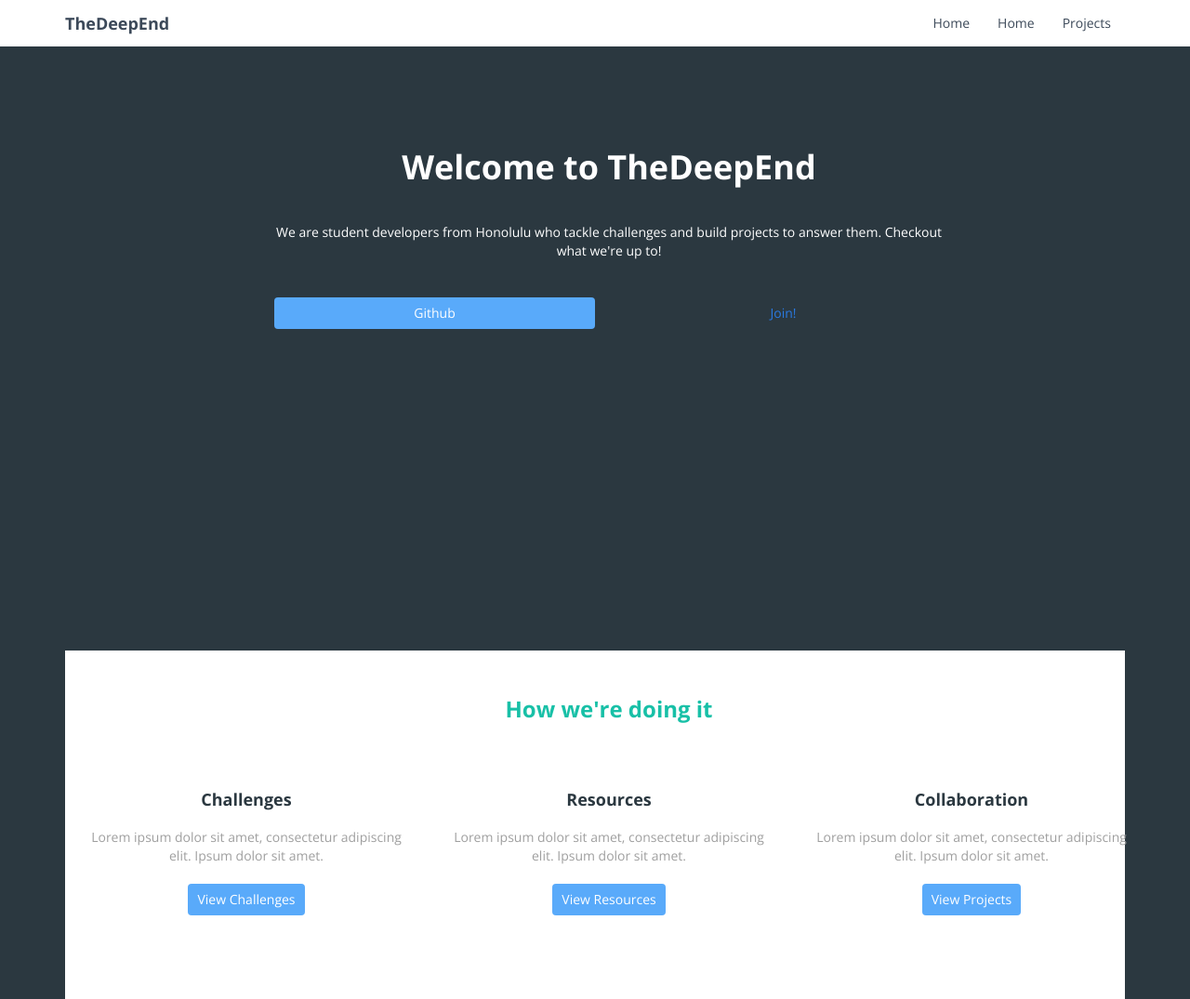
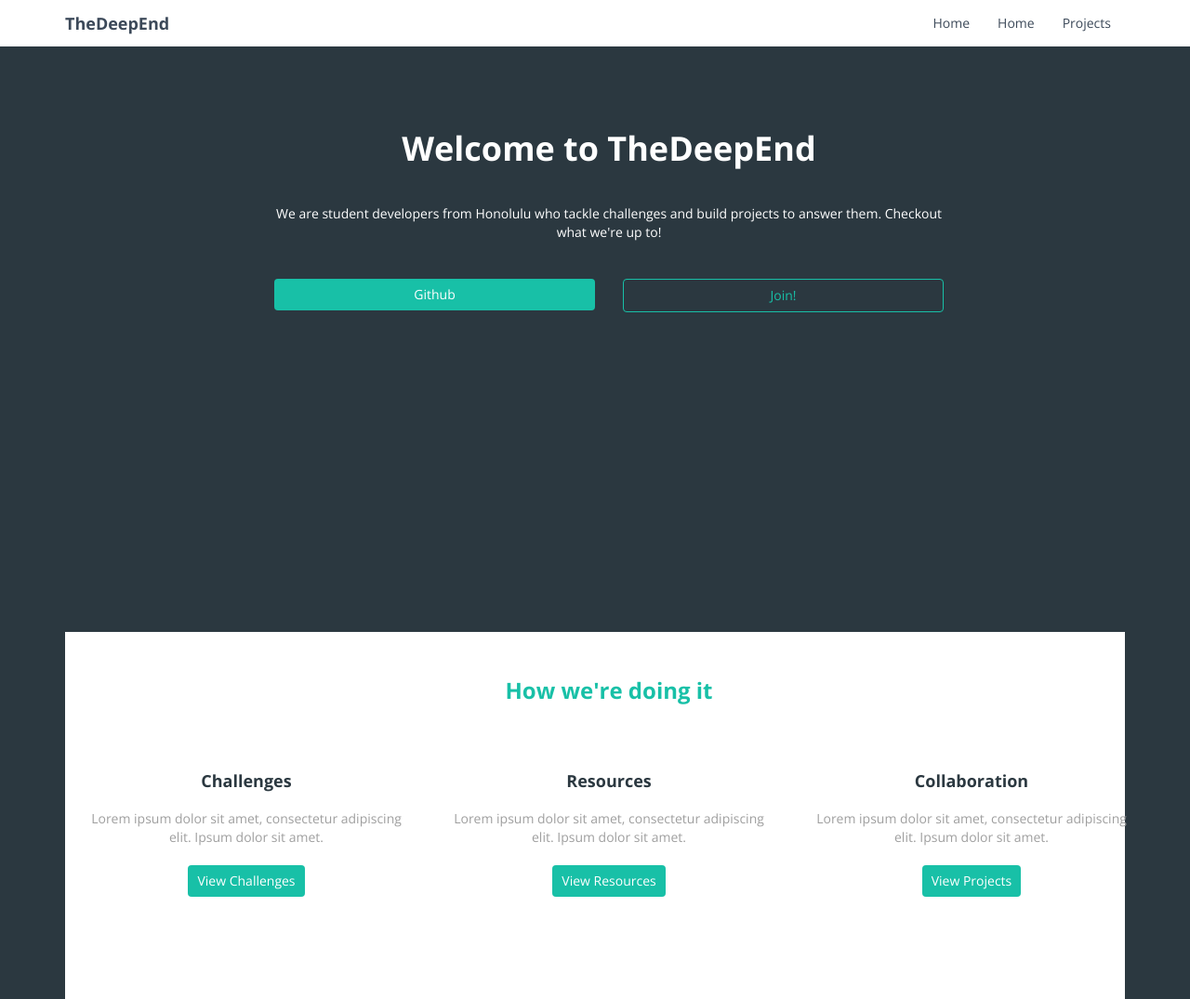
Before and after one commit to TheDeepEnd/thedeepend.github.io, a Jekyll site: the page built from index.html, in a window 1280 px wide. Shown: the whole page at 93% size. Built offline with Jekyll 4.4.1, drawn with Linux system fonts in a browser that asks for light colours.

Commit message:
Remove bottom margin on navbar.

```diff
--- a/_sass/_bootstrap-overrides.scss
+++ b/_sass/_bootstrap-overrides.scss
@@ -2,11 +2,32 @@
 // This file contains any type of Bootstrap 3 styling overrides //
 //////////////////////////////////////////////////////////////////
 
-// Overriding .btn-primary
-$btn-bg-color: #59AAFA;
-
+// Overriding .btn-primary and .btn-secondary
+$btn-bg-color: #18C0A7;
+.btn {
+	margin-bottom: 20px;
+	padding: 7px 10px;
+}
 .btn-primary {
-	padding: 7px 10px;
 	border: none;
 	@include Linx ($btn-bg-color, $white, $white, $white, $white);
 }
+.btn-secondary {
+	border: 1px solid $btn-bg-color;
+	color: $btn-bg-color;
+}
+
+// Overriding .jumbotron
+.jumbotron {
+	h1 {
+		font-size: 32px;
+	}
+	p {
+		font-size: 18px;
+	}
+}
+
+// Overriding .navbar
+.navbar {
+	margin-bottom: 0px;
+}
```
